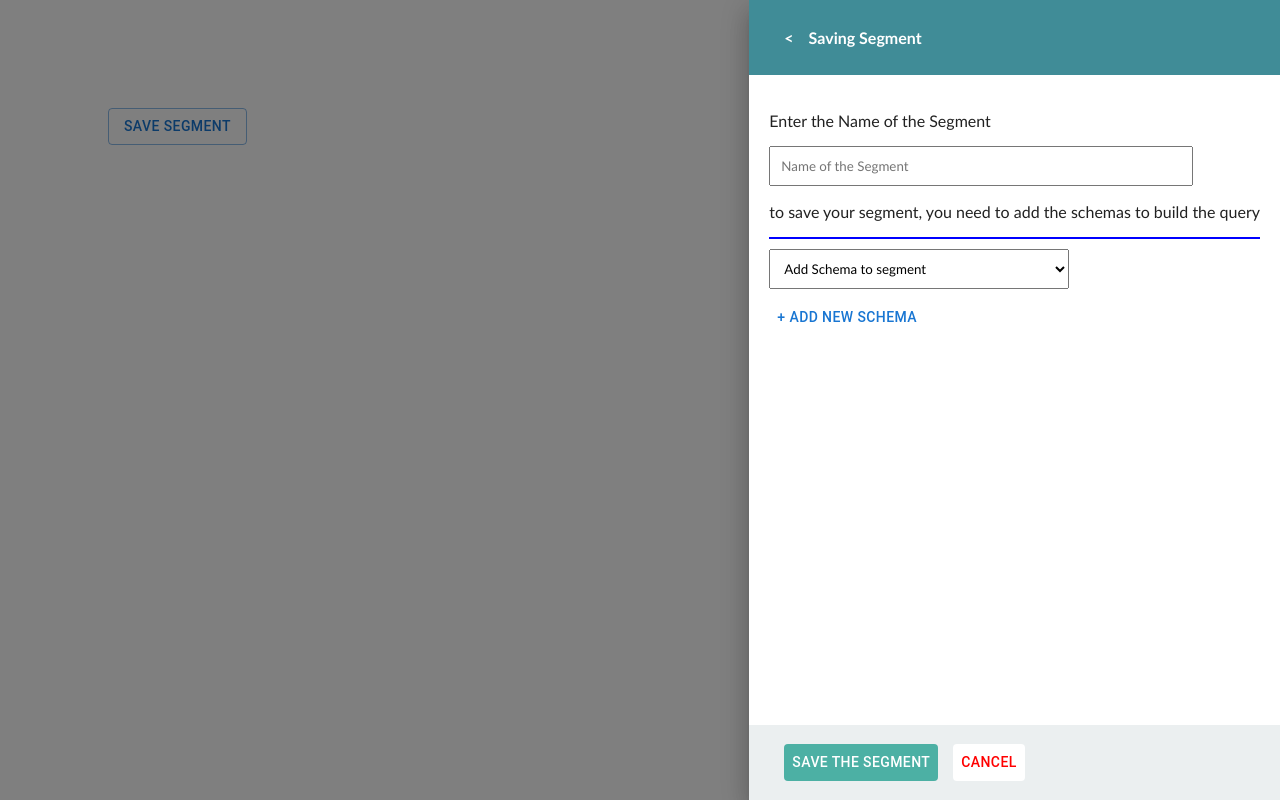
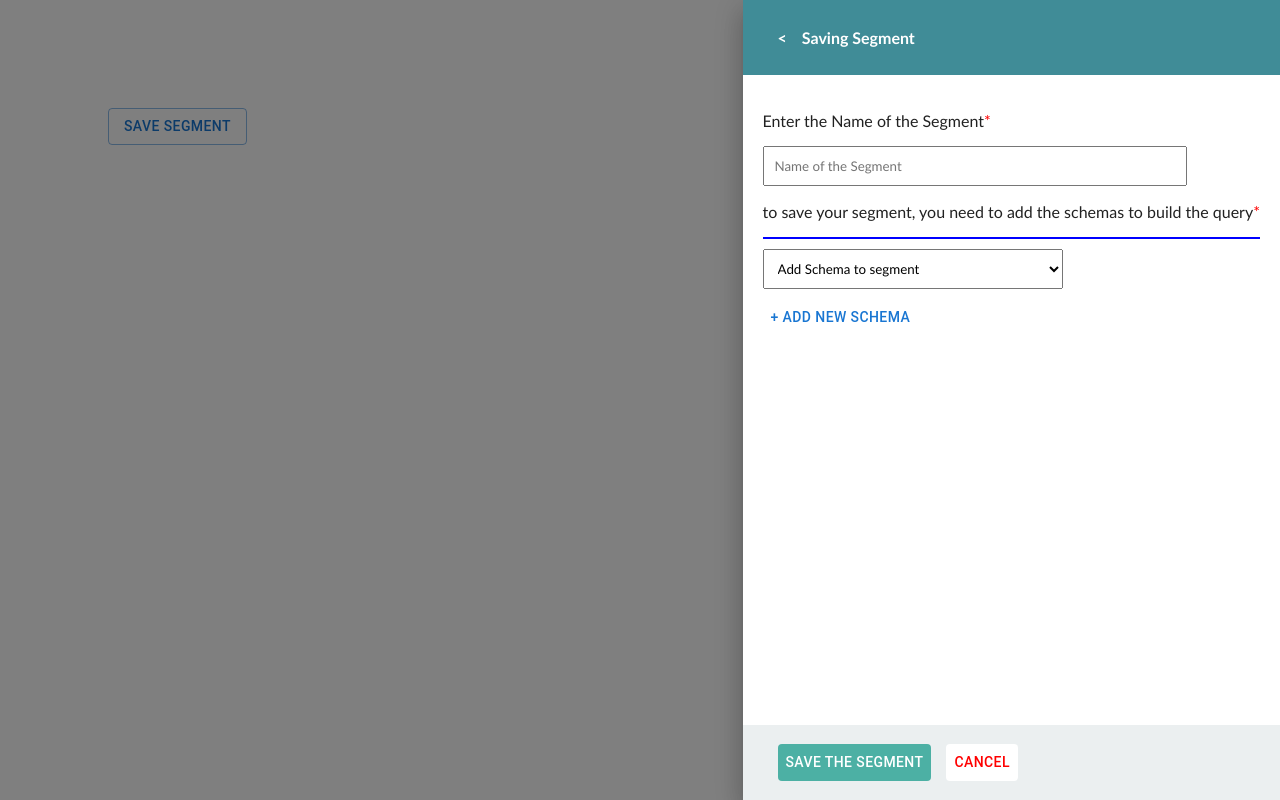
Before and after one commit to Kubendra-sai/customerLabs, a React (Vite) app: page / in a window 1280 px wide. Both pictures are taken after a click on the button "SAVE SEGMENT". Built offline with nearby package versions, Linux system fonts and the light colour scheme.

Commit message:
added mandatory symbol for both name and schemas

```diff
--- a/src/components/DrawerBody.jsx
+++ b/src/components/DrawerBody.jsx
@@ -16,6 +16,11 @@ const DrawerBody = ({
     >
         <p>
             {"Enter the Name of the Segment"}
+            <span
+                style={{
+                    color:"red",
+                }}
+            >{"*"}</span>
         </p>
         <div>
             <input
@@ -31,6 +36,11 @@ const DrawerBody = ({
         </div>
         <p>
             {"to save your segment, you need to add the schemas to build the query"}
+            <span
+                style={{
+                    color:"red",
+                }}
+            >{"*"}</span>
         </p>
         <DrawerDropDowns />
     </div>)
```
